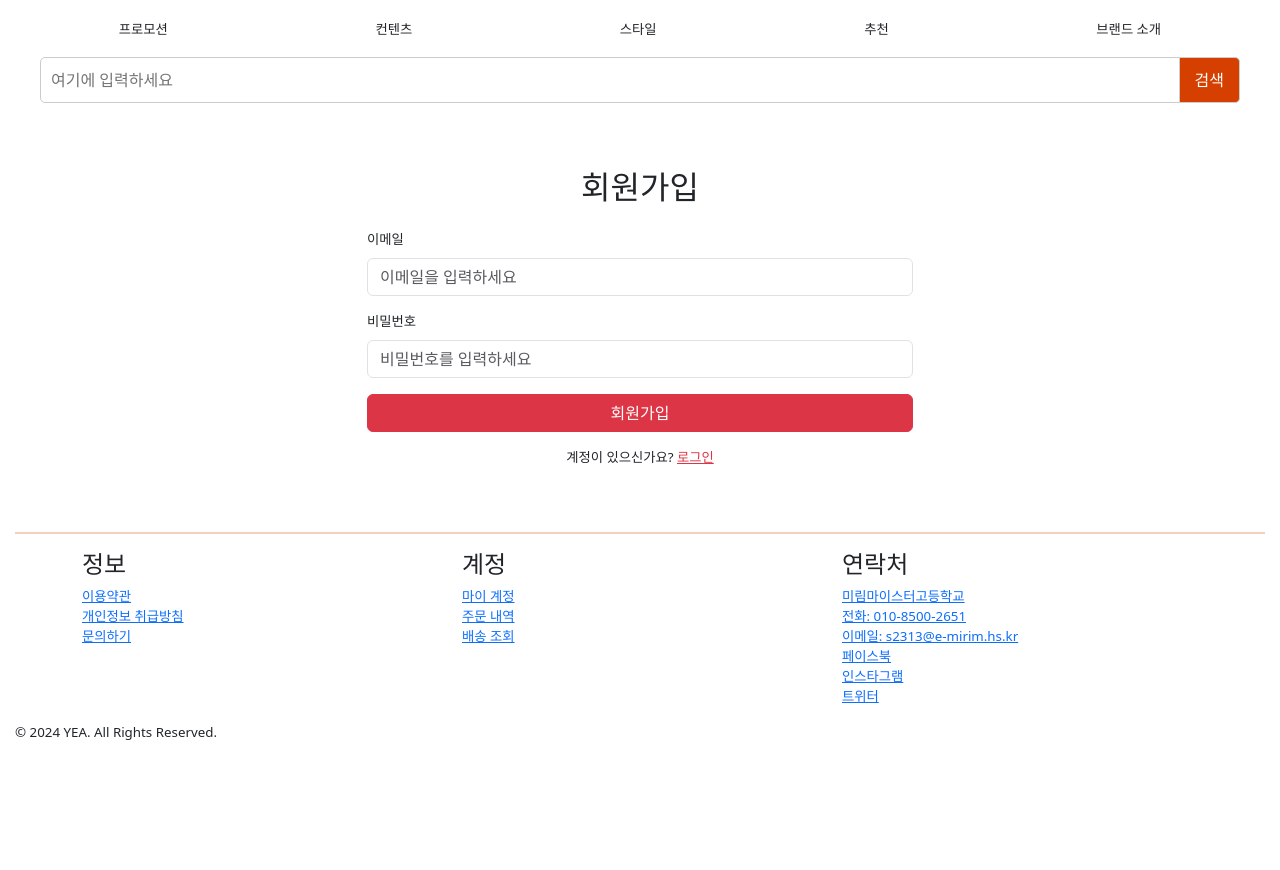
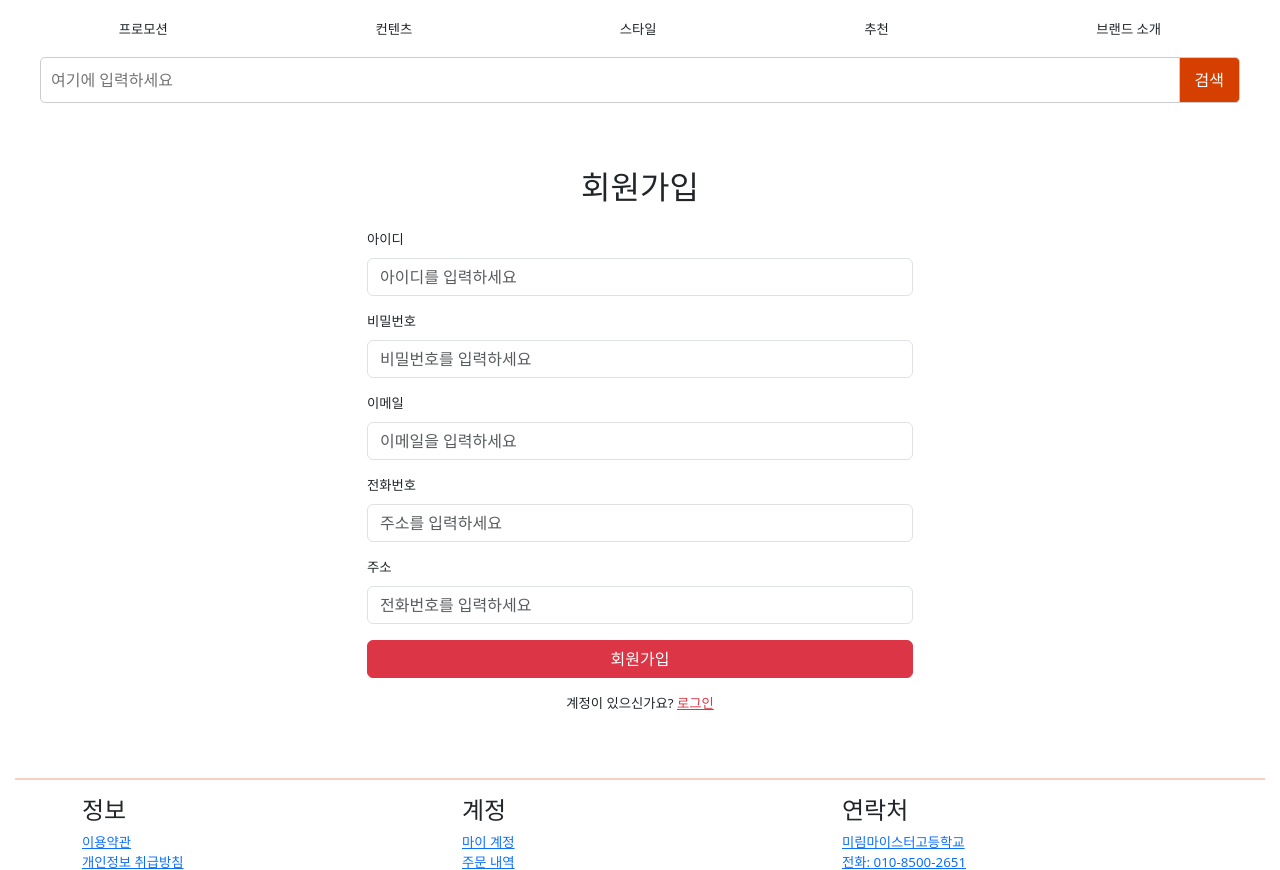
Before and after one commit to 2zji/htdocs, a PHP site: page /shopping/signup.php in a window 1280 px wide. Shown: the part 60-930 px from the top of the page. Before the commit the page ends 800 px from the top, so only its background shows below. Run offline with PHP 8.4, Linux system fonts and the light colour scheme.

Commit message:
기본 설정

```diff
--- a/shopping/signup.php
+++ b/shopping/signup.php
@@ -56,13 +56,28 @@ include('./db_conn.php');
                 <h2 class="text-center mb-4">회원가입</h2>
                 <form action="login_process.php" method="POST">
                     <div class="mb-3">
+                        <label for="id" class="form-label">아이디</label>
+                        <input type="id" class="form-control" id="id" name="id"
+                            placeholder="아이디를 입력하세요" required>
+                    </div>
+                    <div class="mb-3">
+                        <label for="password" class="form-label">비밀번호</label>
+                        <input type="password" class="form-control" id="id" name="id"
+                            placeholder="비밀번호를 입력하세요" required>
+                    </div>
+                    <div class="mb-3">
                         <label for="email" class="form-label">이메일</label>
                         <input type="email" class="form-control" id="email" name="email" placeholder="이메일을 입력하세요" required>
                     </div>
                     <div class="mb-3">
-                        <label for="password" class="form-label">비밀번호</label>
-                        <input type="password" class="form-control" id="password" name="password"
-                            placeholder="비밀번호를 입력하세요" required>
+                        <label for="address" class="form-label">전화번호</label>
+                        <input type="address" class="form-control" id="address" name="address"
+                            placeholder="주소를 입력하세요" required>
+                    </div>
+                    <div class="mb-3">
+                        <label for="home" class="form-label">주소</label>
+                        <input type="phone" class="form-control" id="phone" name="phone"
+                            placeholder="전화번호를 입력하세요" required>
                     </div>
                     <div class="d-grid">
                         <button type="submit" class="btn btn-danger">회원가입</button>
```
